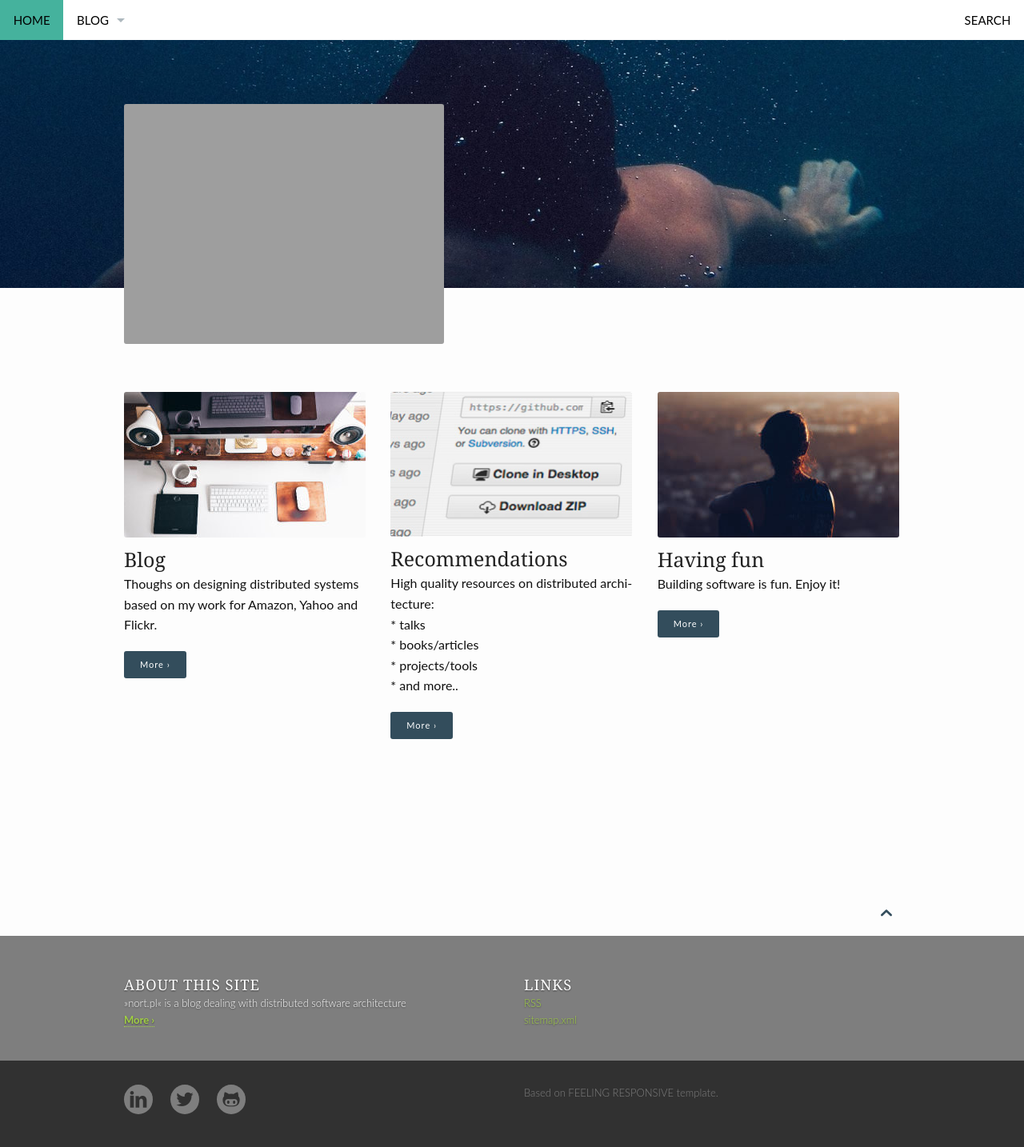
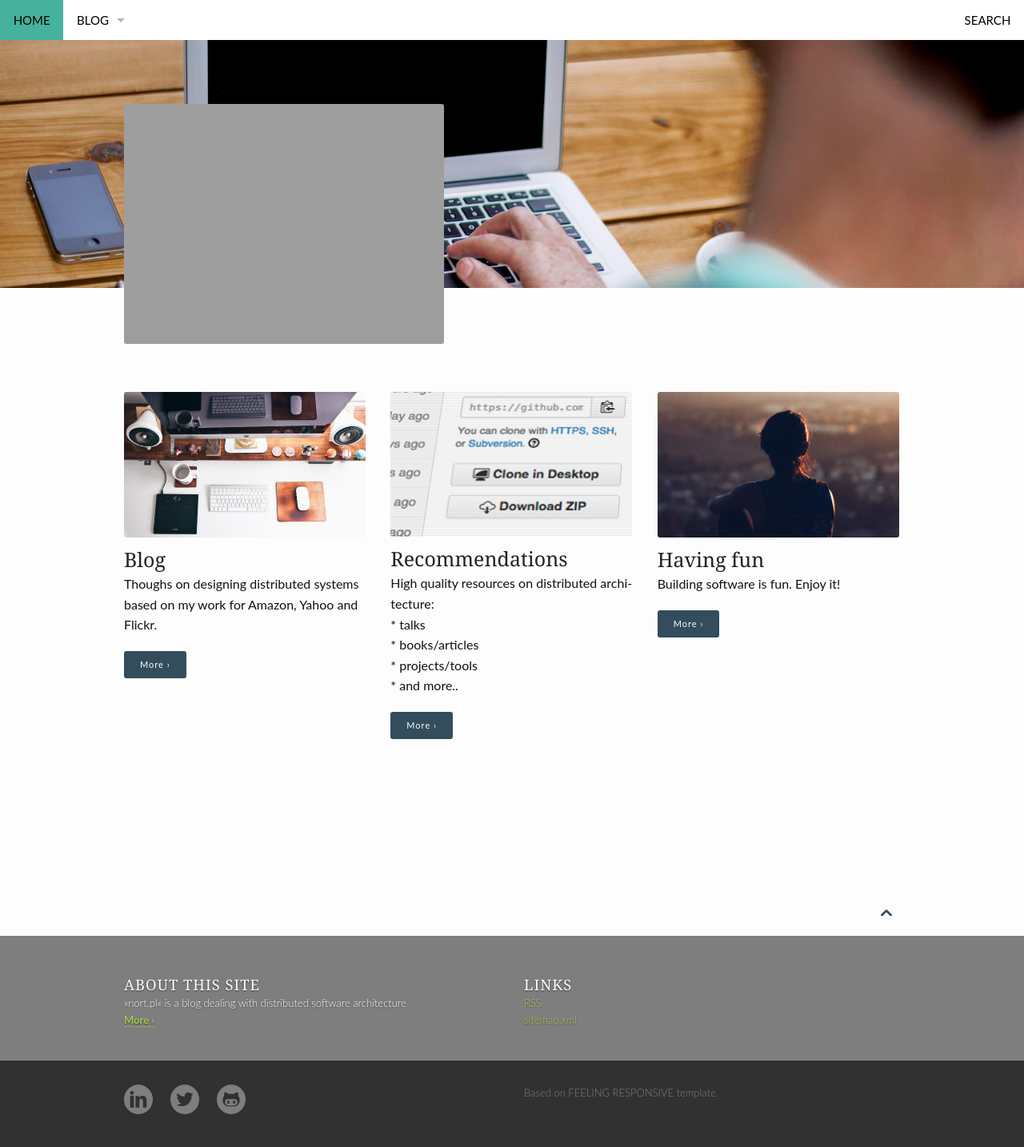
Before and after one commit to nort/nort.github.io, a Jekyll site: the page built from index.md, in a window 1280 px wide. Shown: the whole page at 80% size. Built offline with Jekyll 4.4.1, drawn with Linux system fonts in a browser that asks for light colours.

Commit message:
clean headers a bit

```diff
--- a/index.md
+++ b/index.md
@@ -7,7 +7,7 @@
 layout: frontpage
 title: "nort.pl – thoughts on building a high quality distributed software"
 header:
-   image_fullwidth: "header_unsplash_12.jpg"
+   image_fullwidth: "header_unsplash_1.jpg"
 widget-1:
     title: "Blog"
     url: 'blog/'
```
Also changed, not shown: images/header_homepage_13.jpg (deleted), images/header_roadmap_1.jpg (deleted), images/header_roadmap_2.jpg (deleted), images/header_roadmap_3.jpg (deleted), images/header_unsplash_12.jpg (deleted), images/header_unsplash_2-970x.jpg (deleted), images/header_unsplash_2.jpg (deleted), images/header_unsplash_4.jpg (deleted), images/header_unsplash_5.jpg (deleted), images/header_unsplash_6.jpg (deleted), images/header_unsplash_7.jpg (deleted), images/header_unsplash_9.jpg (deleted).
